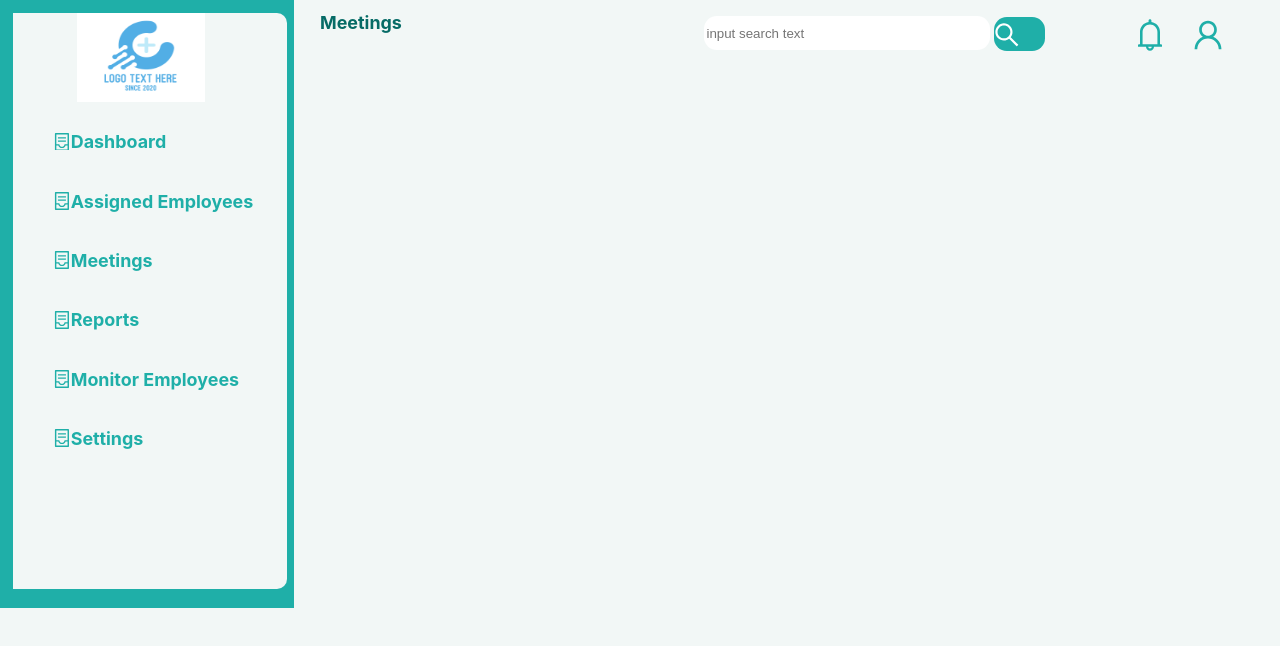
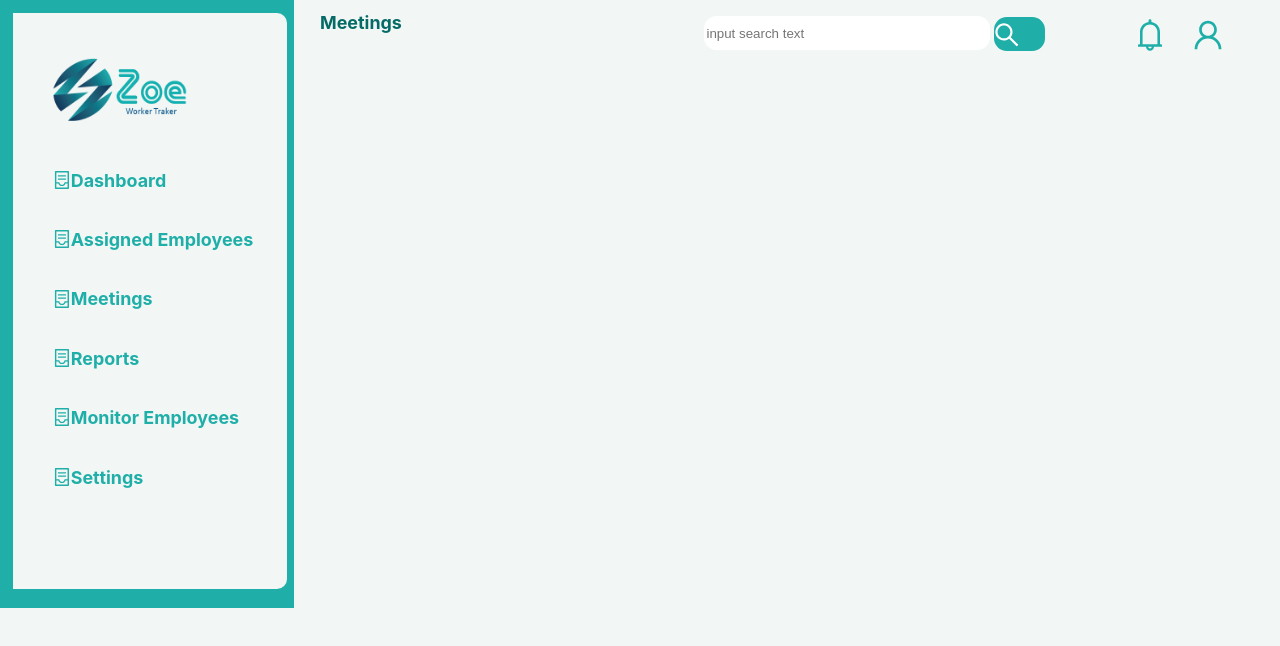
Before and after one commit to sliit-thishi/frontend-primary, a React (Create React App) app: page / in a window 1280 px wide. Shown: the top 646 px of the page. Built offline with nearby package versions, Linux system fonts and the light colour scheme.

Commit message:
logo added

```diff
--- a/src/Pages/Home.jsx
+++ b/src/Pages/Home.jsx
@@ -3,7 +3,7 @@ import React from 'react';
 import './NavBar.css';
 import './Header.css';
 
-import logo from '../Resources/sampleLogo.png';
+import logo from '../Resources/1.png';
 import { ContainerOutlined,SearchOutlined, BellOutlined , UserOutlined} from '@ant-design/icons';
 import './Home.css';
 import { useState } from 'react';
@@ -61,8 +61,8 @@ import Settings from './Settings';
         <div className="nFullContent">
             <div style={{height:'1vw'}}></div>
             <div className="nContent">
-            <div style={{height:'5vw'}}>
-              <img src={logo} style={{height:'7vw', width:'10vw', marginLeft:'5vw'}}></img>
+            <div style={{height:'8vw'}}>
+              <img src={logo} style={{height:'12vw', width:'17vw'}}></img>
             </div>
                 <ul className="nItemList">
                     <li><ContainerOutlined/>Dashboard</li>
```
Also changed, not shown: src/Resources/1.png (added).
